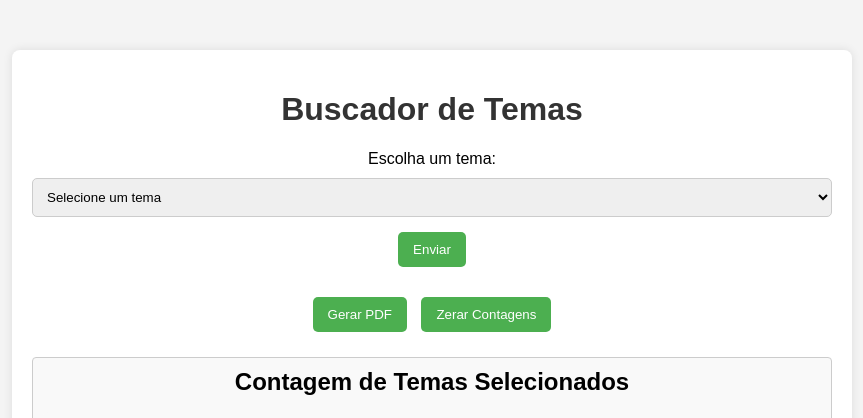
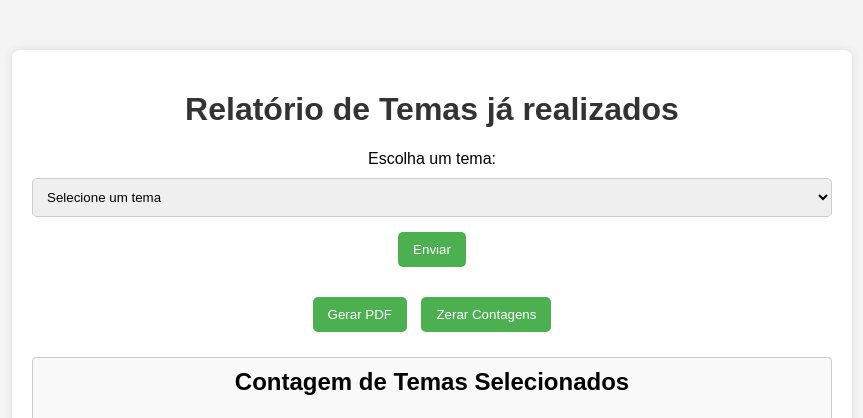
Before and after one commit to Rodrigolu25/temas-, a Flask app: page / in a window 1280 px wide. Shown: the top 418 px of the page, without its empty margins (208-1071 px from the left). Run offline with Flask 2, Linux system fonts and the light colour scheme.

Commit message:
Update index.html

```diff
--- a/templates/index.html
+++ b/templates/index.html
@@ -3,7 +3,7 @@
 <head>
     <meta charset="UTF-8">
     <meta name="viewport" content="width=device-width, initial-scale=1.0">
-    <title>Buscador de Temas</title>
+    <title>Relatório de Temas já realizados</title>
     <style>
         body {
             font-family: Arial, sans-serif;
@@ -116,7 +116,7 @@
 </head>
 <body>
     <div class="container">
-        <h1>Buscador de Temas</h1>
+        <h1>Relatório de Temas já realizados</h1>
         <form method="POST">
             <label for="tema">Escolha um tema:</label>
             <select name="tema" id="tema">
```
